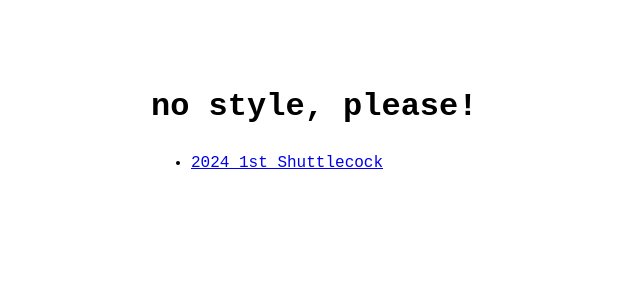
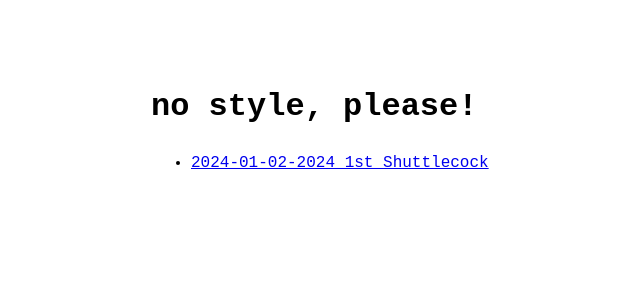
Before and after one commit to hanjicock/hanjicock.github.io, a Jekyll site: the page built from index.md, in a window 1280 px wide. Shown: the top 300 px of the page, without its empty margins (169-809 px from the left). Built offline with Jekyll 4.4.1, drawn with Linux system fonts in a browser that asks for light colours.

Commit message:
2024-01-02 start git blog

```diff
--- a/_data/menu.yml
+++ b/_data/menu.yml
@@ -21,7 +21,7 @@ entries:
 #      show_more_text: See more posts...
 #      show_more_url: example2-archive.html
 
-  - title: 2024 1st Shuttlecock
+  - title: 2024-01-02-2024 1st Shuttlecock
     url: 202401Shuttlecock.html
 
 #  - title: PRO TIP
```
